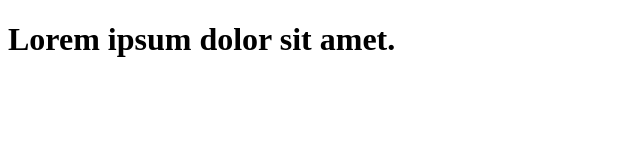
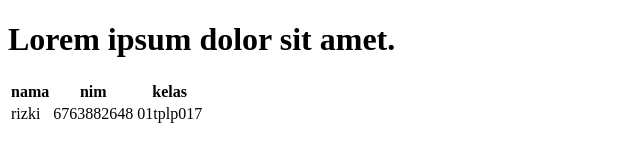
Before and after one commit to MuhamadNurRizkii/Rizuka-git-test, a plain HTML site: page index.html in a window 1280 px wide. Shown: the whole page, without its empty margins (0-640 px from the left). Drawn offline with Linux system fonts and the light colour scheme.

Commit message:
menambahkan table

```diff
--- a/index.html
+++ b/index.html
@@ -7,5 +7,16 @@
 </head>
 <body>
     <h1>Lorem ipsum dolor sit amet.</h1>
+
+    <table>
+        <th>nama</th>
+        <th>nim</th>
+        <th>kelas</th>
+        <tr>
+            <td>rizki</td>
+            <td>6763882648</td>
+            <td>01tplp017</td>
+        </tr>
+    </table>
 </body>
 </html>
```
